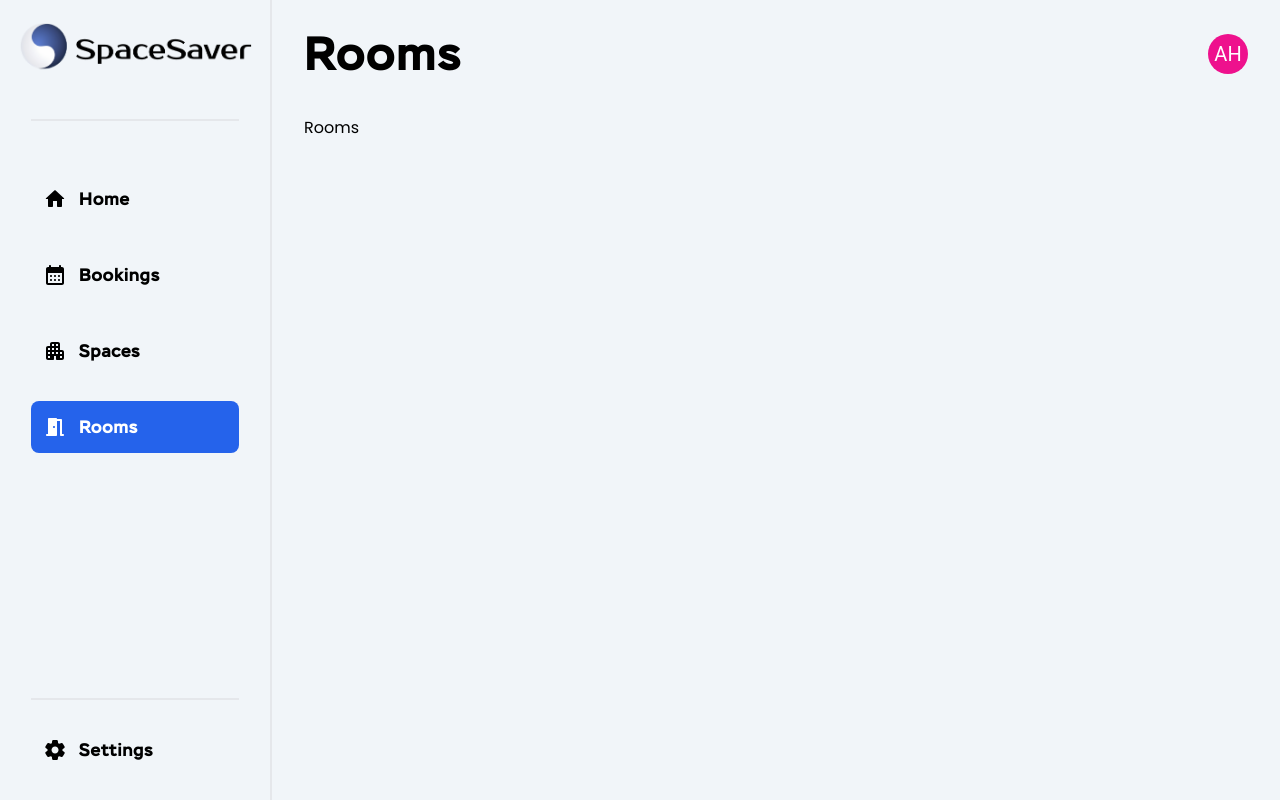
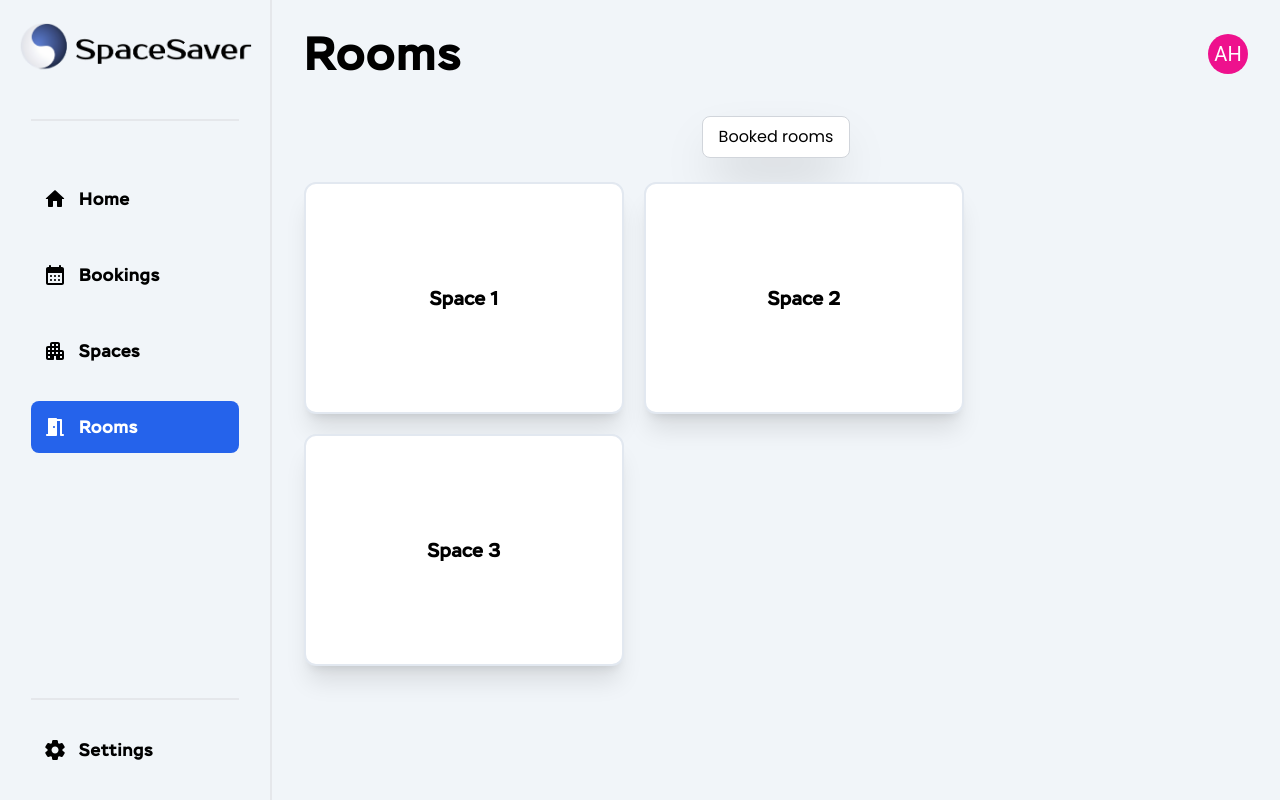
Before and after one commit to Space-Saver-Bookings/space-saver-client, a React (Vite) app: page /rooms in a window 1280 px wide. Built offline with nearby package versions, Linux system fonts and the light colour scheme.

Commit message:
feat: implemented layout & component

```diff
--- a/src/pages/Rooms.jsx
+++ b/src/pages/Rooms.jsx
@@ -1,9 +1,74 @@
+import {useState} from 'react';
+import Button from '../components/buttons/Button';
+import DashItem from '../components/dashboard/DashItem';
+import useModal from '../contexts/useModal';
+import {Modal} from '@mui/material';
+import ModalBox from '../components/modal/ModalBox';
+
+const rooms = Array.from(Array(3), (_, idx) => `Space ${idx + 1}`);
+const isAdmin = true;
+
 function Rooms() {
-    return (
-        <div>
-            <h3>Rooms</h3>
-        </div>
-    )
+  const {open, handleOpen, handleClose} = useModal();
+  const [toggle, setToggle] = useState(false);
+
+  function handleToggle() {
+    setToggle((toggled) => !toggled);
+  }
+
+  return (
+    <section className="flex flex-col gap-6">
+        {/* TODO: this toggle should be a dropdown instead, will comeback in the future to implement
+                  with data from server
+        */}
+      <div className="flex justify-center">
+        <Button onClick={handleToggle}>
+          {toggle ? 'Space 1' : 'Booked rooms'}
+        </Button>
+      </div>
+
+      {/* TODO: Fix flex card item alignment, not with justify-center, figure something out
+                might be an issue with the section or main container
+      */}
+      <section className="flex flex-wrap gap-5">
+        {rooms.map((room) => (
+          <DashItem
+            key={room}
+            styling="w-[20rem] h-[14.5rem]"
+            heading={room}
+            headingStyling="self-center my-auto"
+          />
+        ))}
+
+        {toggle && isAdmin && (
+          <Button noStyle={true} onClick={handleOpen}>
+            <DashItem
+              styling="w-[20rem] h-[14.5rem]"
+              heading="Create room +"
+              bgColor="bg-slate-300"
+              headingStyling="self-center my-auto"
+            />
+          </Button>
+        )}
+
+        {open && toggle && (
+          <Modal
+            open={open}
+            onClose={handleClose}
+            // TODO: change aria for accessibility
+            aria-labelledby="modal-modal-title"
+            aria-describedby="modal-modal-description"
+          >
+            <ModalBox
+              // content={}
+              height="h-[31.5rem]"
+              width="w-[40rem]"
+            />
+          </Modal>
+        )}
+      </section>
+    </section>
+  );
 }
 
-export default Rooms
+export default Rooms;
```
